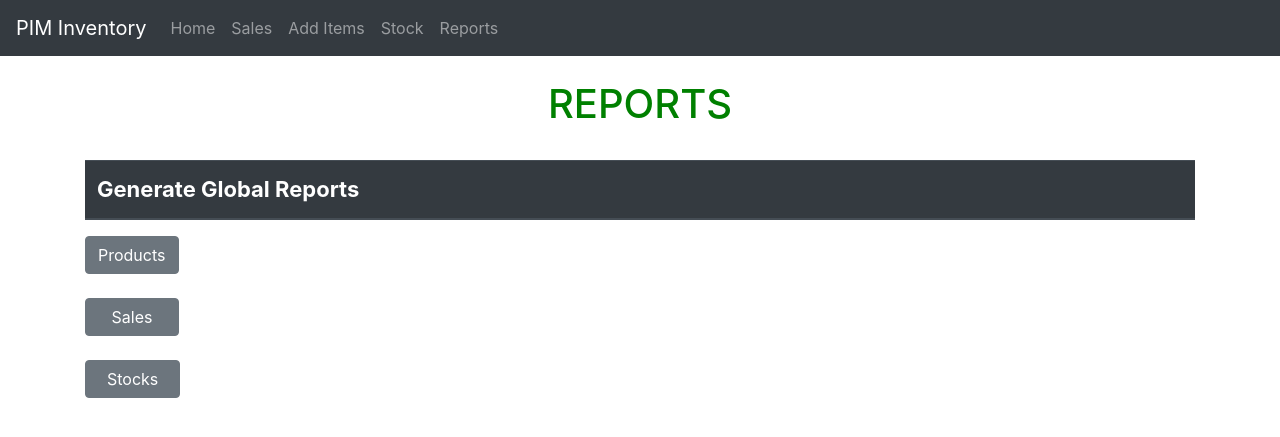
After one commit to eastertest/PIM_Inventory, a Django app: page /reports/ in a window 1280 px wide. The commit adds this page. Shown: the top 437 px of the page. Run offline with Django 3.2, Linux system fonts and the light colour scheme; lists and menus that the app fills with data are empty; some libraries are stand-ins or nearby versions.

Commit message:
Moved all reports download to reports html page.

```diff
--- a/prod_inventory_app/templates/prod_inventory_app/base.html
+++ b/prod_inventory_app/templates/prod_inventory_app/base.html
@@ -24,9 +24,10 @@
     <div class="collapse navbar-collapse" id="navbarNavAltMarkup">
         <div class="navbar-nav">
             <a class="nav-item nav-link" href="{% url 'home' %}">Home </a>
-            <a class="nav-item nav-link" href="{% url 'all_sales'%}">All Sales</a>
-            <a class="nav-item nav-link" href="{% url 'add_product'%}">Add Items</a>
-            <a class="nav-item nav-link" href="{% url 'stock'%}">All Stock</a>
+            <a class="nav-item nav-link" href="{% url 'all_sales' %}">Sales</a>
+            <a class="nav-item nav-link" href="{% url 'add_product' %}">Add Items</a>
+            <a class="nav-item nav-link" href="{% url 'stock' %}">Stock</a>
+            <a class="nav-item nav-link" href="{% url 'reports' %}">Reports</a>
         </div>
     </div>
 </nav>
--- /dev/null
+++ b/prod_inventory_app/templates/prod_inventory_app/reports.html
@@ -0,0 +1,44 @@
+{% extends 'prod_inventory_app/base.html'%}
+{% load crispy_forms_tags%}
+{% load static %}
+{% block content%}
+<br/>
+
+
+<div class="container">
+    <h1 class="text-center">REPORTS</h1><br>
+    <table class="table">
+        <thead class="thead-dark">
+        <tr>
+            <th scope="col">Generate Global Reports</th>
+        </tr>
+        </thead>
+    </table>
+</div>
+
+<div class="container">
+	<a href="{% url 'export_products_csv' %}">
+        <input
+            value="Products"
+            class="btn btn-secondary btn"
+            type="button"/>
+    </a>
+
+	<br/>
+	<br/>
+    <a href="{% url 'export_sales_csv' %}">
+        <input
+                value="   Sales   "
+                class="btn btn-secondary btn"
+                type="button"/>
+    </a>
+	<br/>
+	<br/>
+	<a href="{% url 'export_stock_csv' %}">
+        <input
+            value="  Stocks  "
+            class="btn btn-secondary btn"
+            type="button"/>
+    </a>
+
+    {% endblock %}
--- a/prod_inventory_app/templates/prod_inventory_app/stock_data.html
+++ b/prod_inventory_app/templates/prod_inventory_app/stock_data.html
@@ -95,12 +95,6 @@
         {% endfor %}
     </table>
 
-    <a href="{% url 'export_stock_csv' %}">
-        <input
-            value="Export Stock to CSV"
-            class="btn btn-secondary btn"
-            type="button"/>
-    </a>
 </div>
 
 {% endblock %}
--- a/prod_inventory_app/urls.py
+++ b/prod_inventory_app/urls.py
@@ -16,4 +16,5 @@ urlpatterns = [
     path('export_sales_csv/', views.export_sales_csv, name='export_sales_csv'),
     path('export_stock_csv/_csv/', views.export_stock_csv, name='export_stock_csv'),
     path('add_to_stock_csv/', views.add_to_stock_csv, name='add_to_stock'),
+    path('reports/', views.reports, name='reports'),
 ]
--- a/prod_inventory_app/views.py
+++ b/prod_inventory_app/views.py
@@ -240,3 +240,7 @@ def add_to_stock_csv(request):
             )
         context = {}
         return render(request, 'prod_inventory_app/sucess.html', context)
+
+
+def reports(request):
+    return render(request, 'prod_inventory_app/reports.html')
```
Also changed, not shown: prod_inventory_app/templates/prod_inventory_app/all_sales.html (+1 -6 lines), prod_inventory_app/templates/prod_inventory_app/index.html (+1 -6 lines).
